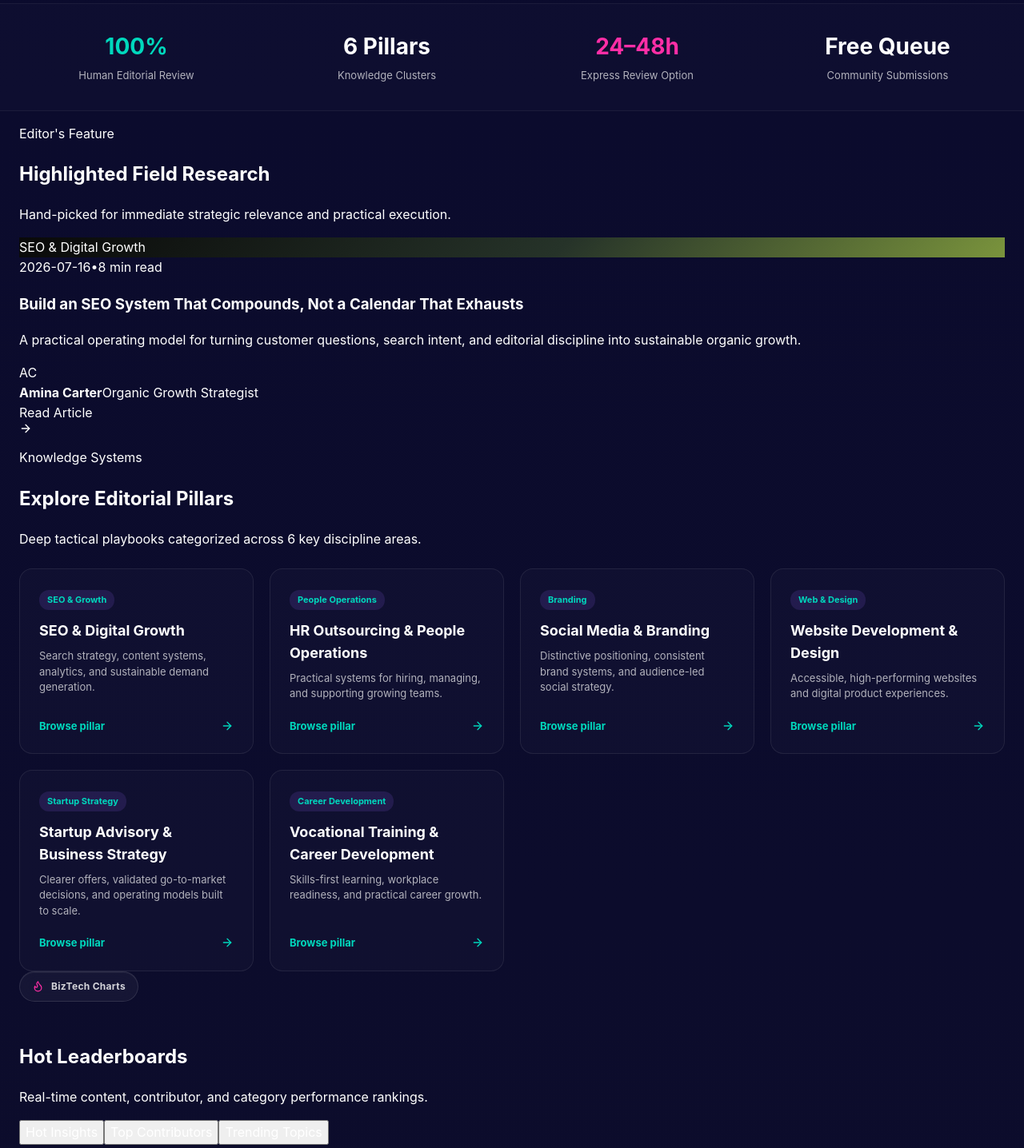
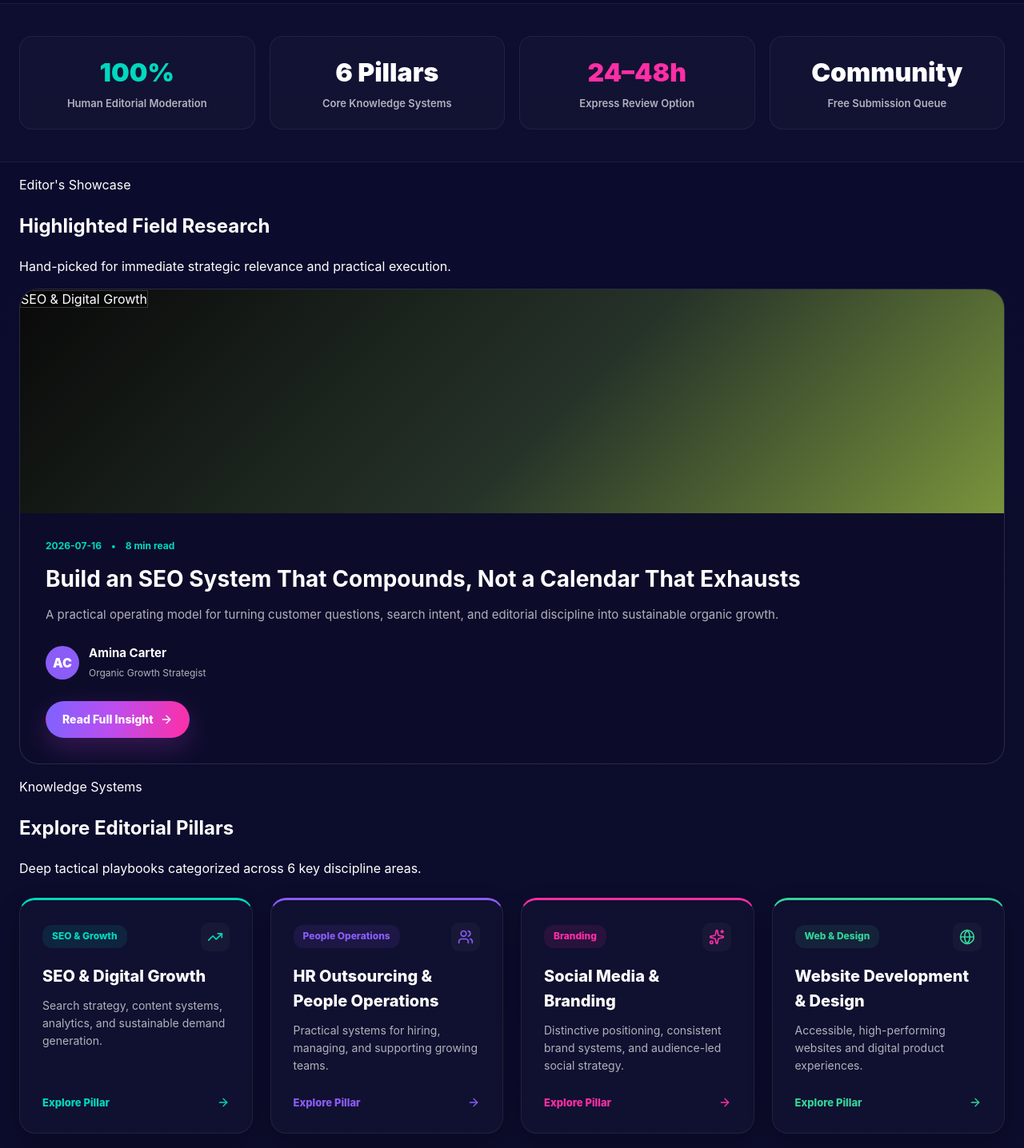
Before and after one commit to Ruhan-AI/BizTech-Blogging, a Next.js app: page / in a window 1280 px wide. Shown: the part 880-2316 px from the top of the page at 80% size. Built offline with nearby package versions, Linux system fonts and the light colour scheme; a web font is replaced by a local one.

Commit message:
style: elevate homepage design with pillar accent cards, glassmorphic stats, and editor showcase

```diff
--- a/src/app/globals.css
+++ b/src/app/globals.css
@@ -3076,3 +3076,9 @@ select option {
     font-size: 16px !important;
   }
 }
+
+.pillar-card-hover:hover {
+  transform: translateY(-4px);
+  border-color: rgba(255, 255, 255, 0.22) !important;
+  box-shadow: 0 16px 40px rgba(0, 0, 0, 0.4) !important;
+}
--- a/src/components/HomePage.js
+++ b/src/components/HomePage.js
@@ -11,6 +11,14 @@ import {
   Users,
   Flame,
   ShieldCheck,
+  TrendingUp,
+  Award,
+  Zap,
+  Globe,
+  Layers,
+  Search,
+  Briefcase,
+  Compass,
 } from "lucide-react";
 import { categories, posts, authors } from "@/data/posts";
 import PostCard from "./PostCard";
@@ -60,6 +68,24 @@ export default function HomePage() {
     { category: categories.find(c => c.slug === "startup-business-strategy"), change: "new", changeText: "new" },
   ], []);
 
+  const categoryIcons = {
+    "seo-digital-growth": <TrendingUp size={20} style={{ color: "#00d8bd" }} />,
+    "hr-people-operations": <Users size={20} style={{ color: "#8b5cf6" }} />,
+    "social-media-branding": <Sparkles size={20} style={{ color: "#ff2ea6" }} />,
+    "website-development-design": <Globe size={20} style={{ color: "#34d399" }} />,
+    "startup-business-strategy": <Briefcase size={20} style={{ color: "#ffe66b" }} />,
+    "vocational-career-development": <Compass size={20} style={{ color: "#38bdf8" }} />,
+  };
+
+  const categoryColors = {
+    "seo-digital-growth": "#00d8bd",
+    "hr-people-operations": "#8b5cf6",
+    "social-media-branding": "#ff2ea6",
+    "website-development-design": "#34d399",
+    "startup-business-strategy": "#ffe66b",
+    "vocational-career-development": "#38bdf8",
+  };
+
   return (
     <>
       {/* 3D Hero Section */}
@@ -92,30 +118,30 @@ export default function HomePage() {
             </div>
           </div>
 
-          <div className="hero-feature-card" style={{ padding: "10px", display: "flex", alignItems: "center", justifyContent: "center" }}>
+          <div className="hero-feature-card" style={{ padding: "12px", display: "flex", alignItems: "center", justifyContent: "center" }}>
             <KnowledgeOrb />
           </div>
         </div>
       </section>
 
       {/* Editorial Proof Stats Bar */}
-      <section className="section" style={{ padding: "2rem 0", background: "rgba(255,255,255,0.015)", borderTop: "1px solid rgba(255,255,255,0.05)", borderBottom: "1px solid rgba(255,255,255,0.05)" }}>
-        <div className="container" style={{ display: "grid", gridTemplateColumns: "repeat(auto-fit, minmax(180px, 1fr))", gap: "20px", textAlign: "center" }}>
-          <div>
-            <strong style={{ fontSize: "28px", color: "var(--accent-3)", display: "block" }}>100%</strong>
-            <span style={{ fontSize: "13px", color: "var(--muted)" }}>Human Editorial Review</span>
+      <section className="section" style={{ padding: "2.5rem 0", background: "rgba(255,255,255,0.015)", borderTop: "1px solid rgba(255,255,255,0.05)", borderBottom: "1px solid rgba(255,255,255,0.05)" }}>
+        <div className="container" style={{ display: "grid", gridTemplateColumns: "repeat(auto-fit, minmax(200px, 1fr))", gap: "18px" }}>
+          <div style={{ padding: "20px", borderRadius: "16px", background: "rgba(255,255,255,0.02)", border: "1px solid rgba(255,255,255,0.06)", textAlign: "center" }}>
+            <strong style={{ fontSize: "32px", color: "var(--accent-3)", display: "block", fontWeight: "900" }}>100%</strong>
+            <span style={{ fontSize: "13px", color: "var(--muted)", fontWeight: "600" }}>Human Editorial Moderation</span>
           </div>
-          <div>
-            <strong style={{ fontSize: "28px", color: "#fff", display: "block" }}>6 Pillars</strong>
-            <span style={{ fontSize: "13px", color: "var(--muted)" }}>Knowledge Clusters</span>
+          <div style={{ padding: "20px", borderRadius: "16px", background: "rgba(255,255,255,0.02)", border: "1px solid rgba(255,255,255,0.06)", textAlign: "center" }}>
+            <strong style={{ fontSize: "32px", color: "#fff", display: "block", fontWeight: "900" }}>6 Pillars</strong>
+            <span style={{ fontSize: "13px", color: "var(--muted)", fontWeight: "600" }}>Core Knowledge Systems</span>
           </div>
-          <div>
-            <strong style={{ fontSize: "28px", color: "var(--accent-2)", display: "block" }}>24–48h</strong>
-            <span style={{ fontSize: "13px", color: "var(--muted)" }}>Express Review Option</span>
+          <div style={{ padding: "20px", borderRadius: "16px", background: "rgba(255,255,255,0.02)", border: "1px solid rgba(255,255,255,0.06)", textAlign: "center" }}>
+            <strong style={{ fontSize: "32px", color: "var(--accent-2)", display: "block", fontWeight: "900" }}>24–48h</strong>
+            <span style={{ fontSize: "13px", color: "var(--muted)", fontWeight: "600" }}>Express Review Option</span>
           </div>
-          <div>
-            <strong style={{ fontSize: "28px", color: "#fff", display: "block" }}>Free Queue</strong>
-            <span style={{ fontSize: "13px", color: "var(--muted)" }}>Community Submissions</span>
+          <div style={{ padding: "20px", borderRadius: "16px", background: "rgba(255,255,255,0.02)", border: "1px solid rgba(255,255,255,0.06)", textAlign: "center" }}>
+            <strong style={{ fontSize: "32px", color: "#fff", display: "block", fontWeight: "900" }}>Community</strong>
+            <span style={{ fontSize: "13px", color: "var(--muted)", fontWeight: "600" }}>Free Submission Queue</span>
           </div>
         </div>
       </section>
@@ -125,37 +151,41 @@ export default function HomePage() {
         <div className="container">
           <div className="section-header">
             <div>
-              <p className="dark-eyebrow">Editor&apos;s Feature</p>
+              <p className="dark-eyebrow">Editor&apos;s Showcase</p>
               <h2>Highlighted Field Research</h2>
             </div>
             <p>Hand-picked for immediate strategic relevance and practical execution.</p>
           </div>
 
-          <article className="lead-story-card">
-            <div className="lead-story-media" style={{ background: featured.gradient }}>
-              <span className="lead-category-badge">{featured.category}</span>
+          <article className="lead-story-card" style={{ borderRadius: "24px", overflow: "hidden", border: "1px solid rgba(255,255,255,0.12)", background: "rgba(13, 13, 43, 0.85)" }}>
+            <div className="lead-story-media" style={{ background: featured.gradient, minHeight: "280px", position: "relative" }}>
+              <span className="lead-category-badge" style={{ background: "rgba(0,0,0,0.4)", backdropFilter: "blur(10px)", border: "1px solid rgba(255,255,255,0.2)" }}>
+                {featured.category}
+              </span>
             </div>
-            <div className="lead-story-content">
-              <div className="story-meta">
+            <div className="lead-story-content" style={{ padding: "32px" }}>
+              <div className="story-meta" style={{ display: "flex", gap: "12px", fontSize: "12px", color: "var(--accent-3)", fontWeight: "700" }}>
                 <span>{featured.date}</span>
                 <span>•</span>
                 <span>{featured.readTime}</span>
               </div>
-              <h3>
-                <Link href={`/insights/${featured.slug}`}>{featured.title}</Link>
+              <h3 style={{ margin: "14px 0 12px", fontSize: "28px", lineHeight: "1.25" }}>
+                <Link href={`/insights/${featured.slug}`} style={{ color: "#fff", textDecoration: "none" }}>{featured.title}</Link>
               </h3>
-              <p>{featured.excerpt}</p>
+              <p style={{ color: "var(--muted)", fontSize: "15px", lineHeight: "1.6" }}>{featured.excerpt}</p>
 
-              <div className="author-strip">
-                <div className="author-avatar">{featured.author.initials}</div>
+              <div className="author-strip" style={{ display: "flex", alignItems: "center", gap: "12px", margin: "24px 0" }}>
+                <div className="author-avatar" style={{ width: "42px", height: "42px", borderRadius: "50%", background: "var(--accent)", color: "#fff", display: "grid", placeItems: "center", fontWeight: "900" }}>
+                  {featured.author.initials}
+                </div>
                 <div>
-                  <strong>{featured.author.name}</strong>
-                  <span>{featured.author.role}</span>
+                  <strong style={{ display: "block", color: "#fff", fontSize: "15px" }}>{featured.author.name}</strong>
+                  <span style={{ fontSize: "12px", color: "var(--muted)" }}>{featured.author.role}</span>
                 </div>
               </div>
 
-              <Link className="read-more-button" href={`/insights/${featured.slug}`}>
-                Read Article <ArrowRight size={16} />
+              <Link className="button button-primary" href={`/insights/${featured.slug}`} style={{ display: "inline-flex", alignItems: "center", gap: "8px" }}>
+                Read Full Insight <ArrowRight size={16} />
               </Link>
             </div>
           </article>
@@ -173,47 +203,61 @@ export default function HomePage() {
             <p>Deep tactical playbooks categorized across 6 key discipline areas.</p>
           </div>
 
-          <div style={{ display: "grid", gridTemplateColumns: "repeat(auto-fit, minmax(280px, 1fr))", gap: "20px", marginTop: "24px" }}>
-            {categories.map((cat) => (
+          <div style={{ display: "grid", gridTemplateColumns: "repeat(auto-fit, minmax(290px, 1fr))", gap: "22px", marginTop: "24px" }}>
+            {categories.map((cat) => {
+              const color = categoryColors[cat.slug] || "#8b5cf6";
+              const icon = categoryIcons[cat.slug] || <Layers size={20} />;
+
+              return (
                 <Link
                   key={cat.slug}
                   href={`/category/${cat.slug}`}
                   style={{
-                  padding: "24px",
-                  borderRadius: "16px",
+                    padding: "28px",
+                    borderRadius: "20px",
                     background: "rgba(255, 255, 255, 0.02)",
-                  border: "1px solid rgba(255, 255, 255, 0.08)",
+                    border: `1px solid rgba(255, 255, 255, 0.08)`,
+                    borderTop: `3px solid ${color}`,
                     textDecoration: "none",
                     display: "flex",
                     flexDirection: "column",
                     justifyContent: "space-between",
-                  transition: "transform 0.2s ease, border-color 0.2s ease",
+                    transition: "all 0.25s cubic-bezier(0.2, 0.8, 0.2, 1)",
+                    boxShadow: "0 10px 30px rgba(0,0,0,0.2)",
                   }}
+                  className="pillar-card-hover"
                 >
                   <div>
+                    <div style={{ display: "flex", alignItems: "center", justifyContent: "space-between", marginBottom: "16px" }}>
                       <span
                         style={{
-                      display: "inline-block",
-                      padding: "4px 10px",
+                          display: "inline-flex",
+                          alignItems: "center",
+                          gap: "6px",
+                          padding: "5px 12px",
                           borderRadius: "12px",
-                      background: "rgba(139, 92, 246, 0.15)",
-                      color: "var(--accent-3)",
-                      fontSize: "11px",
-                      fontWeight: "bold",
-                      marginBottom: "12px",
+                          background: `${color}18`,
+                          color: color,
+                          fontSize: "12px",
+                          fontWeight: "800",
                         }}
                       >
                         {cat.shortName}
                       </span>
-                  <h3 style={{ color: "#fff", fontSize: "18px", margin: "0 0 8px 0" }}>{cat.name}</h3>
-                  <p style={{ color: "var(--muted)", fontSize: "13px", lineHeight: "1.5", margin: 0 }}>{cat.description}</p>
+                      <div style={{ padding: "8px", borderRadius: "10px", background: "rgba(255,255,255,0.03)" }}>
+                        {icon}
                       </div>
-                <div style={{ marginTop: "20px", display: "flex", alignItems: "center", justifyContent: "space-between", color: "var(--accent-3)", fontSize: "13px", fontWeight: "bold" }}>
-                  <span>Browse pillar</span>
+                    </div>
+                    <h3 style={{ color: "#fff", fontSize: "20px", margin: "0 0 10px 0", fontWeight: "800" }}>{cat.name}</h3>
+                    <p style={{ color: "var(--muted)", fontSize: "14px", lineHeight: "1.6", margin: 0 }}>{cat.description}</p>
+                  </div>
+                  <div style={{ marginTop: "24px", display: "flex", alignItems: "center", justifyContent: "space-between", color: color, fontSize: "13px", fontWeight: "800" }}>
+                    <span>Explore Pillar</span>
                     <ArrowRight size={16} />
                   </div>
                 </Link>
-            ))}
+              );
+            })}
           </div>
         </div>
       </section>
@@ -228,7 +272,7 @@ export default function HomePage() {
             <h2>Hot Leaderboards</h2>
             <p>Real-time content, contributor, and category performance rankings.</p>
 
-            <div className="chart-tabs">
+            <div className="chart-tabs" style={{ marginTop: "20px" }}>
               <button
                 className={`chart-tab ${activeTab === "insights" ? "is-active" : ""}`}
                 onClick={() => setActiveTab("insights")}
@@ -347,9 +391,9 @@ export default function HomePage() {
             ))}
           </div>
 
-          <div style={{ textAlign: "center", marginTop: "36px" }}>
-            <Link className="button button-glass" href="/latest">
-              View all insights feed <ArrowRight size={16} />
+          <div style={{ textAlign: "center", marginTop: "40px" }}>
+            <Link className="button button-glass button-large" href="/latest">
+              View all insights stream <ArrowRight size={17} />
             </Link>
           </div>
         </div>
@@ -360,40 +404,41 @@ export default function HomePage() {
         <div className="container">
           <div
             style={{
-              padding: "40px",
-              borderRadius: "24px",
-              background: "linear-gradient(135deg, rgba(139, 92, 246, 0.08) 0%, rgba(0, 216, 189, 0.04) 100%)",
-              border: "1px solid rgba(139, 92, 246, 0.25)",
+              padding: "44px",
+              borderRadius: "28px",
+              background: "linear-gradient(135deg, rgba(139, 92, 246, 0.12) 0%, rgba(0, 216, 189, 0.06) 100%)",
+              border: "1px solid rgba(139, 92, 246, 0.3)",
               display: "grid",
-              gridTemplateColumns: "repeat(auto-fit, minmax(260px, 1fr))",
-              gap: "30px",
+              gridTemplateColumns: "repeat(auto-fit, minmax(280px, 1fr))",
+              gap: "36px",
               alignItems: "center",
+              boxShadow: "0 25px 60px rgba(0,0,0,0.3)",
             }}
           >
             <div>
-              <span className="eyebrow-pill" style={{ marginBottom: "12px" }}>
+              <span className="eyebrow-pill" style={{ marginBottom: "14px" }}>
                 <ShieldCheck size={14} /> Transparent Link Policy
               </span>
-              <h2 style={{ color: "#fff", fontSize: "26px", margin: "8px 0" }}>Built for Strategic Value, Not Spam</h2>
-              <p style={{ color: "var(--muted)", fontSize: "14px", lineHeight: "1.6", margin: 0 }}>
+              <h2 style={{ color: "#fff", fontSize: "28px", margin: "10px 0", fontWeight: "900" }}>Built for Strategic Value, Not Spam</h2>
+              <p style={{ color: "var(--muted)", fontSize: "15px", lineHeight: "1.65", margin: 0 }}>
                 Every guest post and reference link undergoes human screening. Community submissions are reviewed in our standard queue, with optional Express or Featured editorial options.
               </p>
             </div>
 
-            <div style={{ display: "flex", flexDirection: "column", gap: "14px" }}>
-              <div style={{ display: "flex", alignItems: "center", gap: "12px", color: "#fff", fontSize: "14px" }}>
-                <CheckCircle2 size={18} style={{ color: "var(--accent-3)" }} /> Community Editorial Queue & Human Moderation
+            <div style={{ display: "flex", flexDirection: "column", gap: "16px" }}>
+              <div style={{ display: "flex", alignItems: "center", gap: "12px", color: "#fff", fontSize: "15px", fontWeight: "600" }}>
+                <CheckCircle2 size={20} style={{ color: "var(--accent-3)" }} /> Community Editorial Queue & Human Moderation
               </div>
-              <div style={{ display: "flex", alignItems: "center", gap: "12px", color: "#fff", fontSize: "14px" }}>
-                <CheckCircle2 size={18} style={{ color: "var(--accent-3)" }} /> Explicit `rel=&quot;sponsored&quot;` / `rel=&quot;nofollow&quot;` Qualifications
+              <div style={{ display: "flex", alignItems: "center", gap: "12px", color: "#fff", fontSize: "15px", fontWeight: "600" }}>
+                <CheckCircle2 size={20} style={{ color: "var(--accent-3)" }} /> Explicit `rel=&quot;sponsored&quot;` / `rel=&quot;nofollow&quot;` Qualifications
               </div>
-              <div style={{ display: "flex", alignItems: "center", gap: "12px", color: "#fff", fontSize: "14px" }}>
-                <CheckCircle2 size={18} style={{ color: "var(--accent-3)" }} /> Direct Desk Support for Editorial Tiers
+              <div style={{ display: "flex", alignItems: "center", gap: "12px", color: "#fff", fontSize: "15px", fontWeight: "600" }}>
+                <CheckCircle2 size={20} style={{ color: "var(--accent-3)" }} /> Direct Desk Support for Editorial Tiers
               </div>
 
-              <div style={{ marginTop: "10px" }}>
-                <Link className="button button-primary" href="/submit" style={{ display: "inline-flex", alignItems: "center", gap: "8px" }}>
-                  Submit Guest Post <ArrowRight size={16} />
+              <div style={{ marginTop: "12px" }}>
+                <Link className="button button-primary button-large" href="/submit" style={{ display: "inline-flex", alignItems: "center", gap: "8px" }}>
+                  Submit Guest Post <ArrowRight size={17} />
                 </Link>
               </div>
             </div>
```
Also changed, not shown: src/components/PostCard.js (+10 -8 lines). Lines whose indentation alone changed are shown as unchanged.
